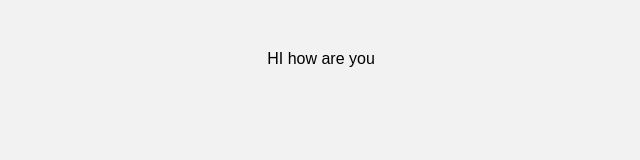
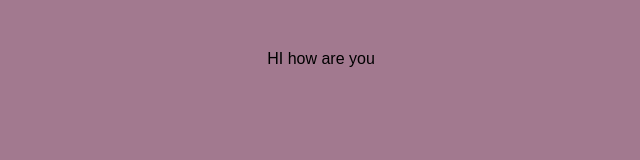
Before and after one commit to rvddgit/mywebsite, a plain HTML site: page index.html in a window 1280 px wide. Shown: the whole page, without its empty margins (319-959 px from the left). Drawn offline with Linux system fonts and the light colour scheme.

Commit message:
changed body color

```diff
--- a/style.css
+++ b/style.css
@@ -1,5 +1,6 @@
 body {
-  background-color: #f2f2f2;
+  /* background-color: #f2f2f2; */
+  background-color: #a2798f;
   font-family: Arial, sans-serif;
   text-align: center;
   margin: 50px;
```
